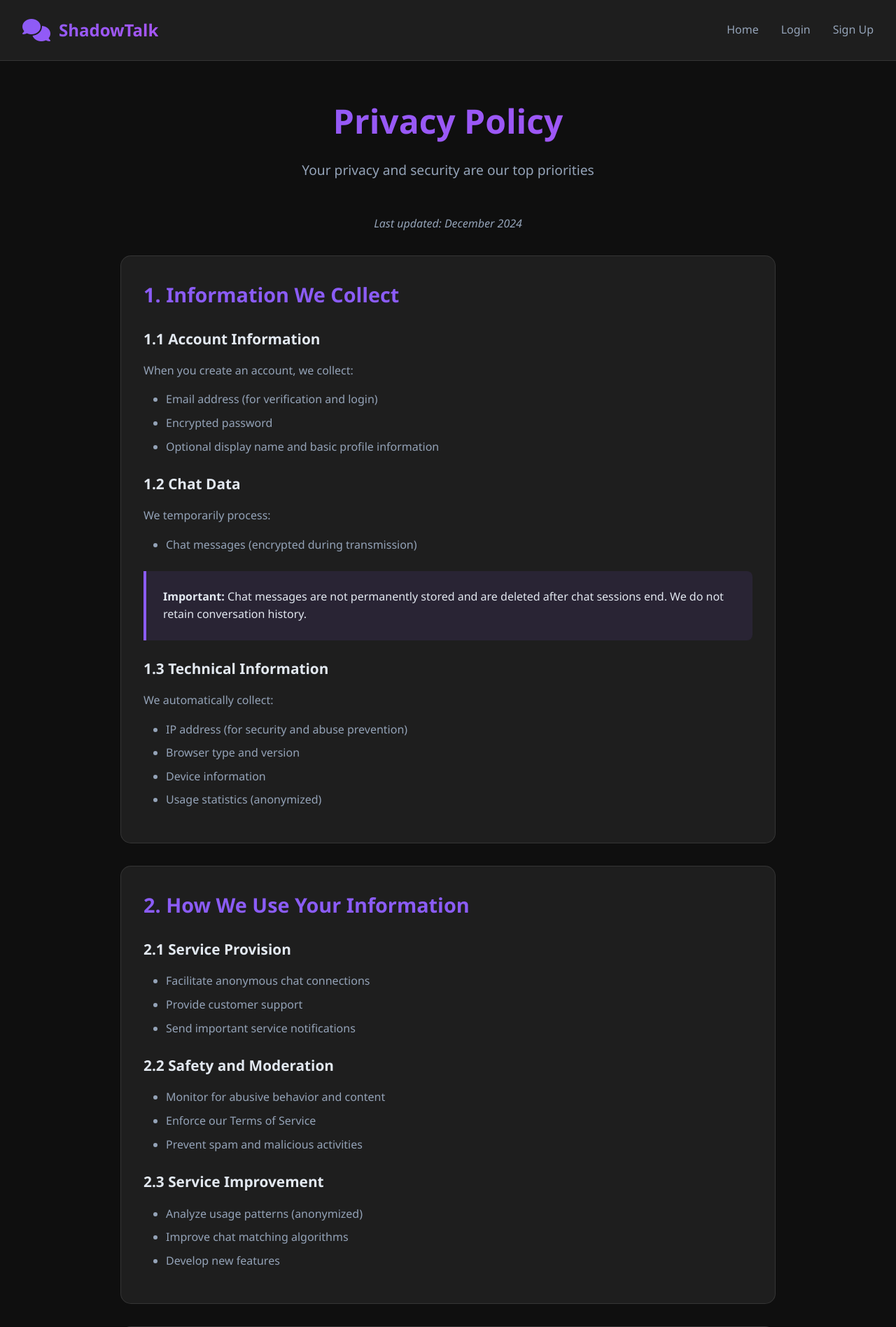
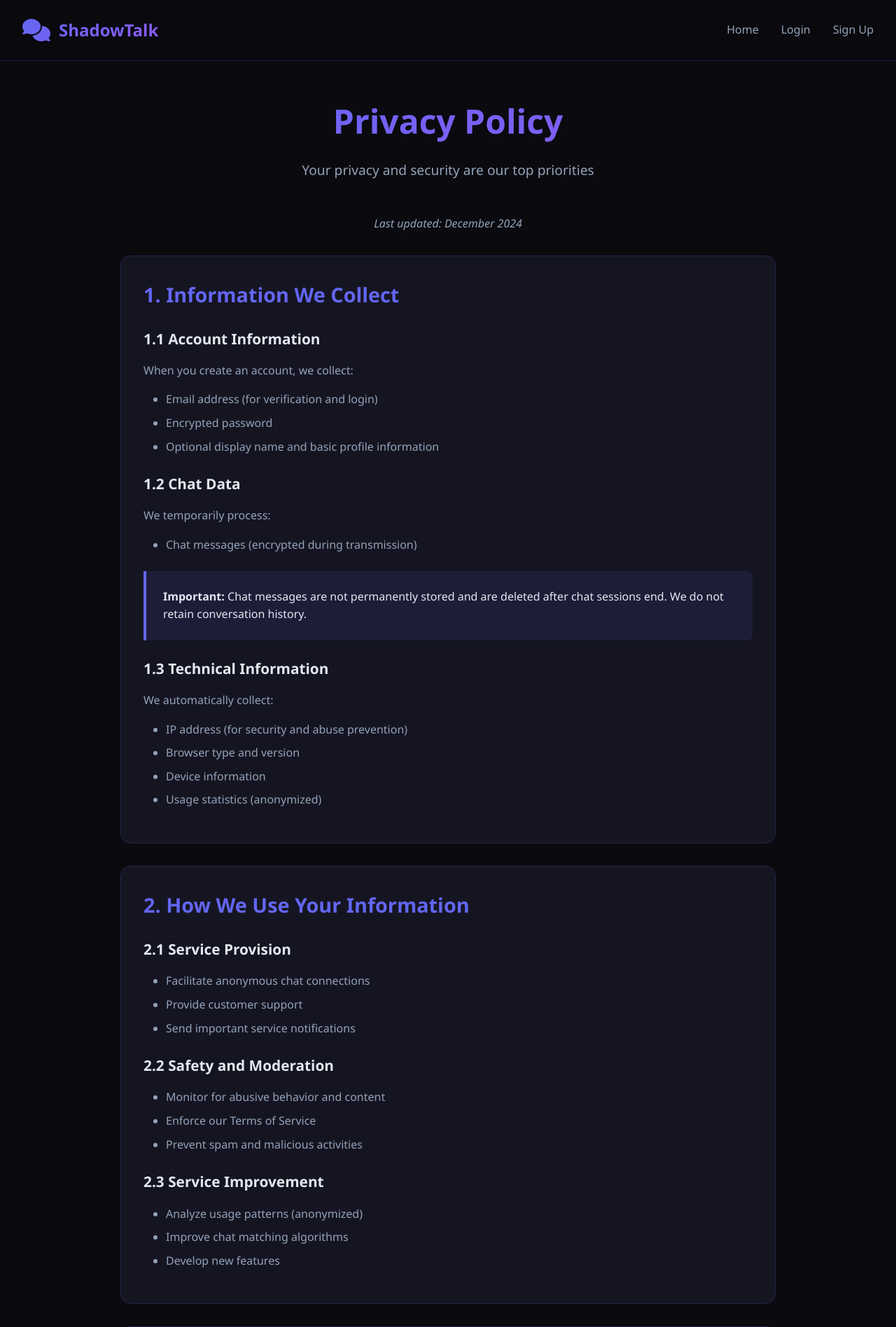
Before and after one commit to Burhan-012345/ShadowTalk, a Flask app: page /privacy-policy in a window 1280 px wide. Shown: the top 1896 px of the page at 70% size. Run offline with Flask 3, Linux system fonts and the light colour scheme; parts of the project's set-up code (start-up, migrations or seed data) failed here and were passed over.

Commit message:
Revise privacy policy layout and styling
Updated the privacy policy HTML template with new styles and content.

```diff
--- a/templates/service/privacy_policy.html
+++ b/templates/service/privacy_policy.html
@@ -16,15 +16,15 @@
       }
 
       :root {
-        --primary: #8b5cf6;
-        --primary-dark: #7c3aed;
-        --secondary: #1a1a1a;
-        --accent: #10b981;
+        --primary: #6366f1;
+        --primary-dark: #4f46e5;
+        --secondary: #0a0a0a;
+        --accent: #06d6a0;
         --text: #e2e8f0;
         --text-secondary: #94a3b8;
-        --background: #0f0f0f;
-        --card-bg: #1e1e1e;
-        --gradient: linear-gradient(135deg, #8b5cf6 0%, #a855f7 100%);
+        --background: #0a0a0f;
+        --card-bg: #151522;
+        --gradient: linear-gradient(135deg, #6366f1 0%, #8b5cf6 100%);
       }
 
       body {
@@ -39,8 +39,9 @@
         display: flex;
         justify-content: space-between;
         align-items: center;
-        background: var(--card-bg);
-        border-bottom: 1px solid rgba(255, 255, 255, 0.1);
+        background: rgba(10, 10, 15, 0.95);
+        border-bottom: 1px solid rgba(99, 102, 241, 0.2);
+        backdrop-filter: blur(10px);
       }
 
       .logo {
@@ -112,7 +113,12 @@
         padding: 2rem;
         border-radius: 15px;
         margin-bottom: 2rem;
-        border: 1px solid rgba(255, 255, 255, 0.1);
+        border: 1px solid rgba(99, 102, 241, 0.2);
+        transition: border-color 0.3s ease;
+      }
+
+      .content-section:hover {
+        border-color: var(--primary);
       }
 
       .content-section h2 {
@@ -144,7 +150,7 @@
       }
 
       .highlight-box {
-        background: rgba(139, 92, 246, 0.1);
+        background: rgba(99, 102, 241, 0.1);
         border-left: 4px solid var(--primary);
         padding: 1.5rem;
         margin: 1.5rem 0;
@@ -156,7 +162,7 @@
         padding: 3rem 2rem;
         text-align: center;
         margin-top: 4rem;
-        border-top: 1px solid rgba(255, 255, 255, 0.1);
+        border-top: 1px solid rgba(99, 102, 241, 0.2);
       }
 
       .footer-content {
```
